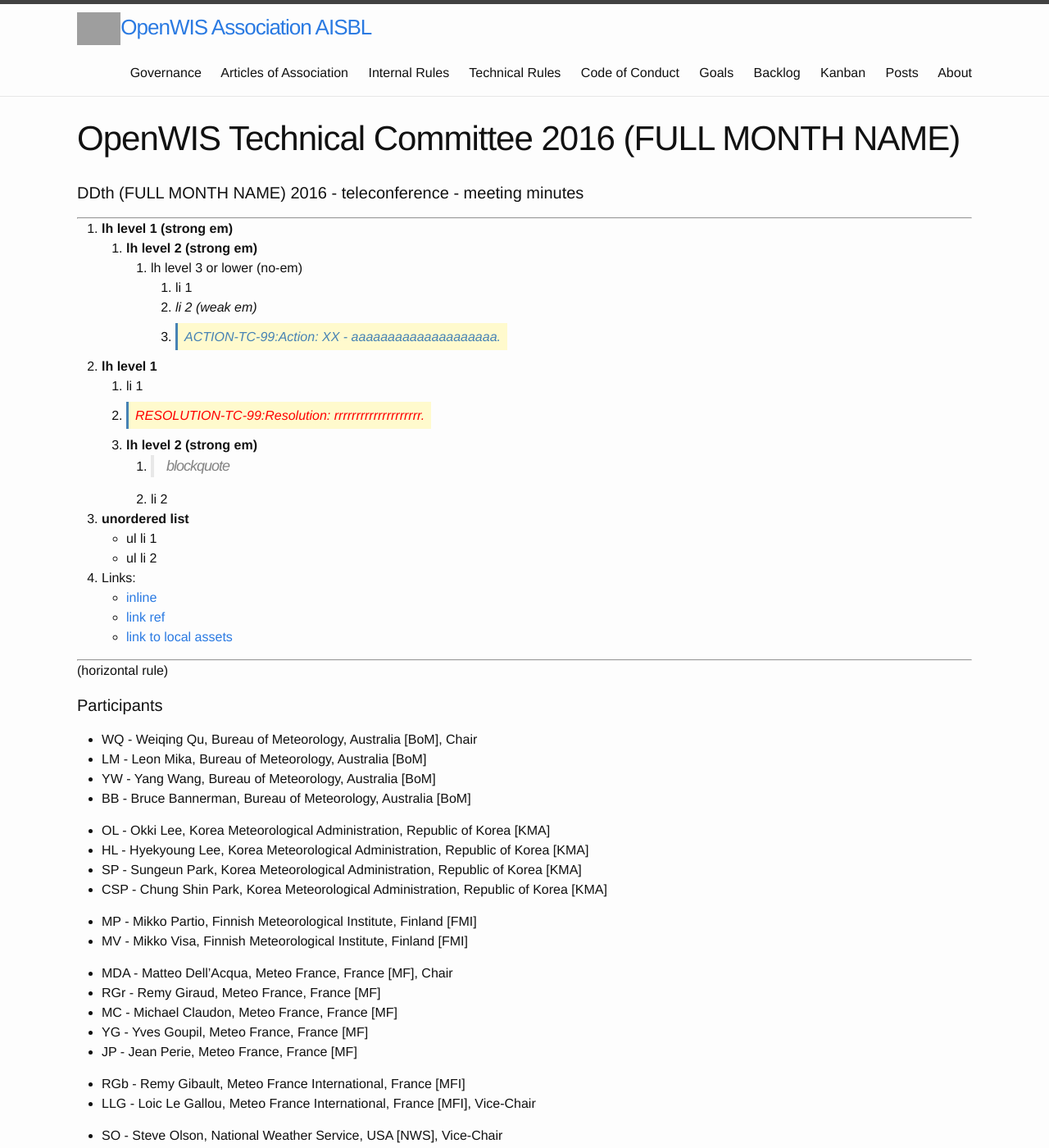
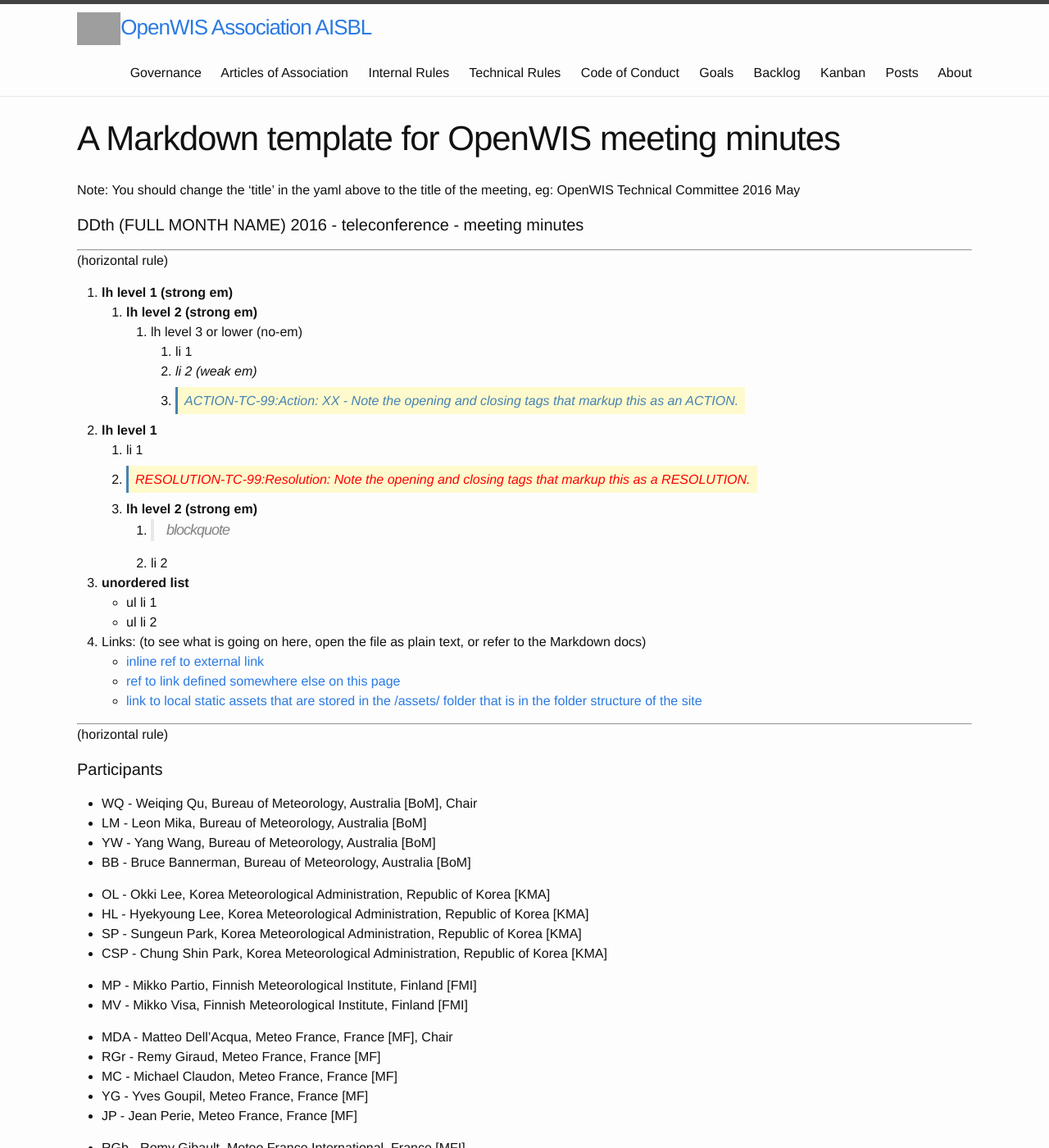
Before and after one commit to OpenWIS/openwis-documentation, a Jekyll site: the page built from _posts/2000-01-01-OpenWIS-Technical-Committee-201X-MMM.md, in a window 1280 px wide and 1400 px high. Shown: the whole window at 82% size. Built offline with Jekyll 4.4.1, drawn with Linux system fonts in a browser that asks for light colours; some of the changed text lies outside the part shown; grey boxes are pictures that could not be loaded.

Commit message:
Amended Markdown template file
Makes it more obvious it is a template to be reused, and to remind us
how the minutes are styled and what Markdown features we use for what.

```diff
--- a/_posts/2000-01-01-OpenWIS-Technical-Committee-201X-MMM.md
+++ b/_posts/2000-01-01-OpenWIS-Technical-Committee-201X-MMM.md
@@ -1,34 +1,38 @@
 ---
 layout: page
-title: OpenWIS Technical Committee 2016 (FULL MONTH NAME)
+title: A Markdown template for OpenWIS meeting minutes
 ---
+
+Note: You should change the 'title' in the yaml above to the title of the meeting, eg:
+OpenWIS Technical Committee 2016 May
 
 #### DDth (FULL MONTH NAME) 2016 - teleconference - meeting minutes
 
 ---
+(horizontal rule)
 
 1. **lh level 1 (strong em)**
 	1. **lh level 2 (strong em)**
 		1. lh level 3 or lower (no-em)
 			1. li 1
 			2. _li 2 (weak em)_
-			3. ACT-OWIS-TC-99:Action: XX - aaaaaaaaaaaaaaaaaaaa. OWIS-ACT
+			3. ACT-OWIS-TC-99:Action: XX - Note the opening and closing tags that markup this as an ACTION. OWIS-ACT
 2. **lh level 1**
 	1. li 1
-	2. RES-OWIS-TC-99:Resolution: rrrrrrrrrrrrrrrrrrrr. OWIS-RES
+	2. RES-OWIS-TC-99:Resolution: Note the opening and closing tags that markup this as a RESOLUTION. OWIS-RES
 	3. **lh level 2 (strong em)**
 		1. > blockquote
 		2. li 2
 3. **unordered list**
 	- ul li 1
 	- ul li 2
-4. Links:
-	- [inline](http://www.example.com)
-	- [link ref][L1]
-	- [link to local assets][assets]
+4. Links: (to see what is going on here, open the file as plain text, or refer to the Markdown docs)
+	- [inline ref to external link](http://www.example.com)
+	- [ref to link defined somewhere else on this page][L1]
+	- [link to local static assets that are stored in the /assets/ folder that is in the folder structure of the site ][assets]
 
 [L1]: http://www.example.com
-[assets]: {{ site.url }}/assets/filename
+[assets]: {{ site.url | prepend: site.baseurl }}/assets/filename
 
 
 ---
```
Also changed, not shown: other parts of _posts/2000-01-01-OpenWIS-Technical-Committee-201X-MMM.md (+6 -0 lines).
